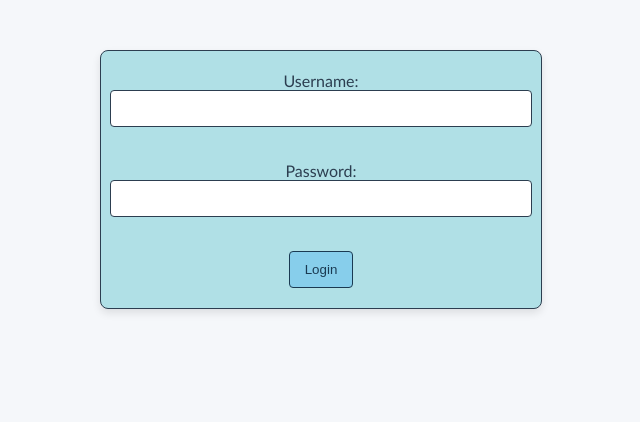
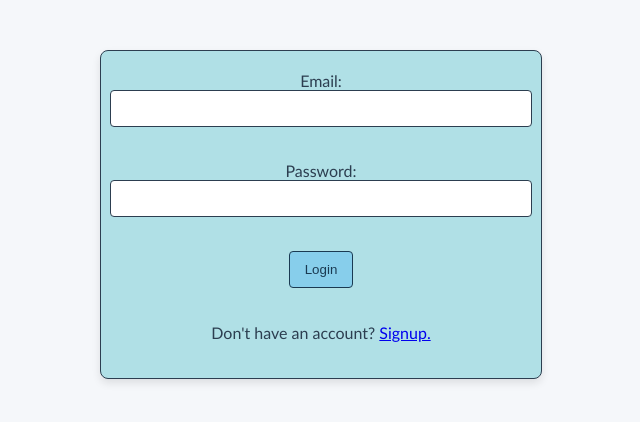
Before and after one commit to zcoder365/AntiBurnout-McHacks13, a Flask app: page /signin in a window 1280 px wide. Shown: the top 422 px of the page, without its empty margins (319-959 px from the left). Run offline with Flask 3, Linux system fonts and the light colour scheme.

Commit message:
update form pages

```diff
--- a/templates/signin.html
+++ b/templates/signin.html
@@ -2,8 +2,8 @@
 {% block content %}
 
 <form action="/signin" method="post">
-    <label for="username">Username:</label>
-    <input type="text" id="username" name="username" required>
+    <label for="email">Email:</label>
+    <input type="email" id="email" name="email" required>
 
     <br>
 
@@ -13,6 +13,10 @@
     <br>
 
     <input type="submit" value="Login">
+
+    <br>
+
+    <p>Don't have an account? <a href="/signup">Signup.</a></p>
 </form>
 
 {% endblock %}
--- a/templates/signup.html
+++ b/templates/signup.html
@@ -13,6 +13,10 @@
     <br>
 
     <input type="submit" value="Sign Up">
+
+    <br>
+
+    <p>Have an account? <a href="/signin">Sign in.</a></p>
 </form>
 
 {% endblock %}
```
